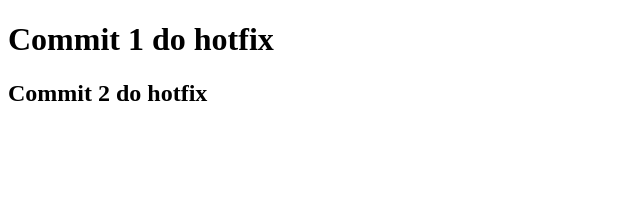
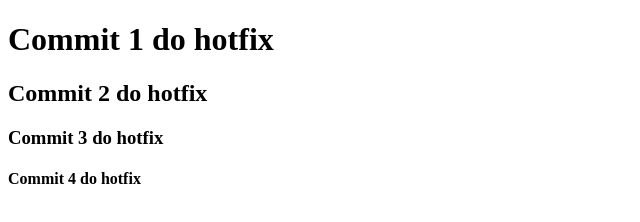
Before and after one commit to Wsanbey/GCMS-Welry-Silva, a plain HTML site: page index.html in a window 1280 px wide. Shown: the whole page, without its empty margins (0-640 px from the left). Drawn offline with Linux system fonts and the light colour scheme.

Commit message:
Commit 4 do hotfix

```diff
--- a/index.html
+++ b/index.html
@@ -10,6 +10,8 @@
 <body>
     <h1>Commit 1 do hotfix</h1>
     <h2>Commit 2 do hotfix</h2>
+    <h3>Commit 3 do hotfix</h3>
+    <h4>Commit 4 do hotfix</h4>
 </body>
 
 </html>
```
